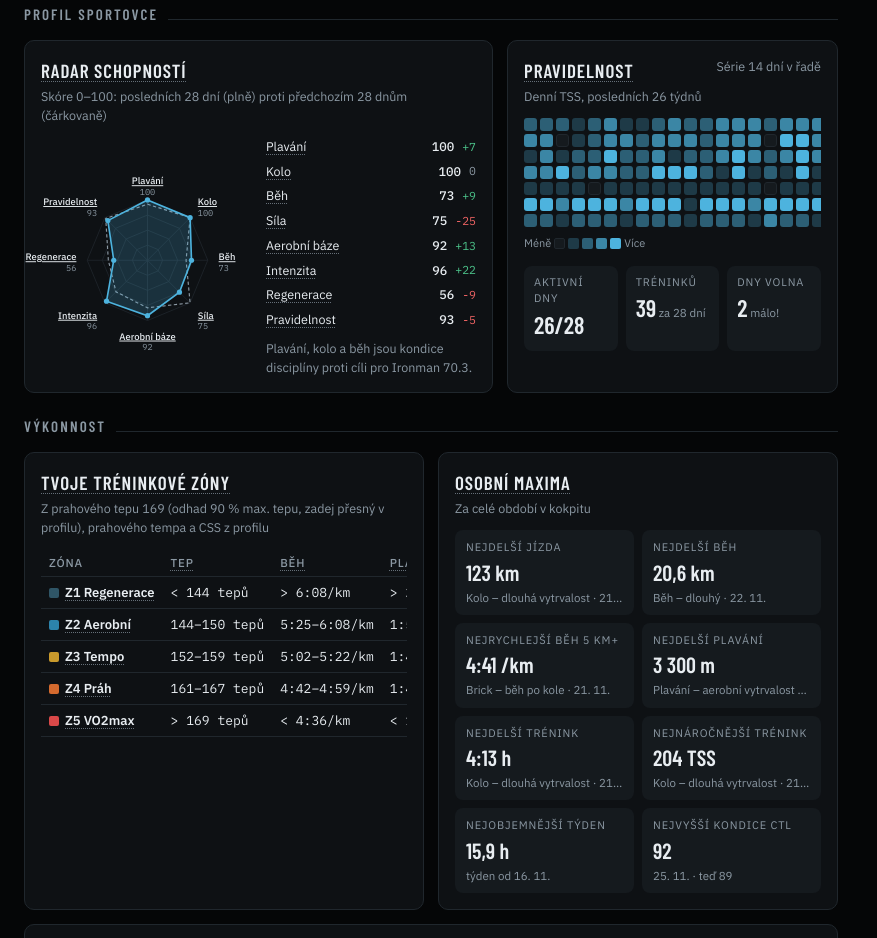
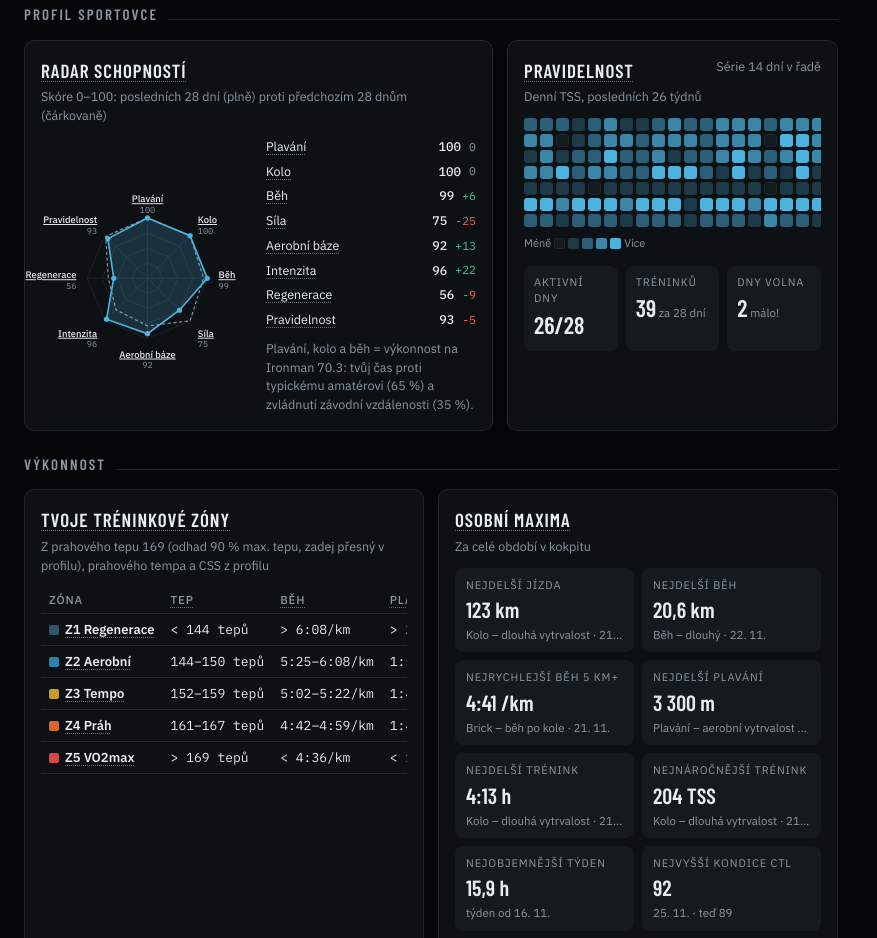
Before and after one commit to deneal279/Tren-r-, a plain HTML site: page index.html in a window 1280 px wide. Shown: the part 4665-5603 px from the top of the page, without its empty margins (0-877 px from the left). Drawn offline with nearby package versions, Linux system fonts and the light colour scheme.

Commit message:
Radar disciplín podle skutečné výkonnosti místo objemu tréninku
Co-Authored-By: Claude Opus 5.5 <noreply@anthropic.com>
Claude-Session: https://claude.ai/code/session_0145NLWM2KQdB6hWEvYTr732

```diff
--- a/index.html
+++ b/index.html
@@ -745,9 +745,7 @@ function radarScores(days, offset) {
   const active = win.filter(d => d.n > 0).length;
   const weeksHit = [0,1,2,3].filter(k => win.slice(k * 7, k * 7 + 7).reduce((a, d) => a + d.mins, 0) / 60 >= P.weeklyHours * 0.75).length;
   return [
-    ["Plavání", clamp(100 * last.sctl.swim / (target * share.swim), 0, 100)],
-    ["Kolo", clamp(100 * last.sctl.bike / (target * share.bike), 0, 100)],
-    ["Běh", clamp(100 * last.sctl.run / (target * share.run), 0, 100)],
+    ...(() => { const ab = abilityScores(offset ? addDays(TODAY, -offset) : TODAY); return [["Plavání", ab[0].score], ["Kolo", ab[1].score], ["Běh", ab[2].score]]; })(),
     ["Síla", clamp(100 * strWeek / Math.max(1, P.strengthGoal), 0, 100)],
     ["Aerobní báze", clamp(100 * (lowMin / 60) / (0.8 * P.weeklyHours * 4), 0, 100)],
     ["Intenzita", clamp(100 * (highMin / 4) / 75, 0, 100)],
@@ -792,7 +790,10 @@ function insights(m) {
     else if (m.polar.low >= 0.75 && m.polar.high < 0.05) add("info", "Chybí intenzivní trénink", `${r0(m.polar.low * 100)} % času v Z1–2, jen ${r0(m.polar.high * 100)} % v Z4–5. Základ je dobrý, ale pro rychlost přidej 1 intervalový trénink týdně (cíl 10–20 % v Z4–5).`, "Zóny", "Skoro netrénuji v Z4–5. Jaký intervalový trénink mám přidat?");
     else if (m.polar.low >= 0.75) add("good", "Polarizovaná intenzita", `${r0(m.polar.low * 100)} % v Z1–2, ${r0(m.polar.high * 100)} % v Z4–5. Tak trénují elitní vytrvalci.`, "Zóny");
   }
-  const rd = m.radar; if (rd) { const tri = rd.slice(0, 3).sort((a, b) => a[1] - b[1])[0]; if (tri[1] < 70) add("info", `Slabina: ${tri[0].toLowerCase()}`, `Skóre ${tri[1]}/100 vůči cíli pro ${RACE[P.raceType].label}. Přidej 1 trénink týdně v této disciplíně.`, "Radar", `Moje nejslabší disciplína je ${tri[0].toLowerCase()}. Jak ji zlepšit?`); }
+  const rd = m.radar; if (rd) { const ab = abilityScores(TODAY), k = [0, 1, 2].sort((a, b) => ab[a].score - ab[b].score)[0], w = ab[k], nm = ["plavání", "kolo", "běh po kole"][k];
+    if (w.score < 90 && w.cur) add("info", `Největší rezerva: ${nm}`, `Výkonnost ${w.score}/100. Tvůj čas ${fmtT(w.cur)} proti ~${fmtT(w.bench)} typického amatéra na ${RACE[P.raceType].label}. Tady ušetříš nejvíc minut, víc v sekci Závodní potenciál.`, "Radar", `Moje největší rezerva je ${nm}. Jak ho do závodu nejvíc zrychlit?`);
+    const sw = S.acts.filter(a => a.sport === "swim" && diffDays(a.date, TODAY) < 28).length;
+    if (ab[0].score >= 85 && sw < 3 && S.source !== "demo") add("good", "Plavání ti jde", `Výkonnost ${ab[0].score}/100: závodní vzdálenost zvládáš s rezervou. Na udržení techniky a citu pro vodu stačí 1–2 plavání týdně.`, "Plavání"); }
   const str = rd?.[3]?.[1]; if (str != null && str < 75) add("warn", "Málo posilovny", `Posilovna ${r1(str / 100 * P.strengthGoal).toLocaleString("cs-CZ")}× týdně, cíl ${P.strengthGoal}×. Síla chrání před zraněním a zlepšuje ekonomiku běhu.`, "Síla", "Navrhni mi silový trénink pro triatlonistu 2× týdně.");
   else if (str != null) add("good", "Posilovna pravidelně", `Plníš cíl ${P.strengthGoal}× týdně. V posledních 3 týdnech před závodem sniž na 1× údržbu.`, "Síla");
   if (m.monotony > 2) add("warn", "Monotónní trénink", `Monotonie ${m.monotony.toFixed(1)} (nad 2,0 roste riziko přetrénování). Střídej těžké a lehké dny výrazněji.`, "Monotonie");
@@ -982,7 +983,7 @@ function drawRadar() {
   s += now.map((d, i) => { const p = pt(i, Math.max(2, d[1])); return `<circle class="r-dot" cx="${p[0].toFixed(1)}" cy="${p[1].toFixed(1)}" r="3.2"/>`; }).join("");
   s += now.map((d, i) => { const p = pt(i, 118), a = -Math.PI / 2 + i * 2 * Math.PI / N, c = Math.cos(a), anc = Math.abs(c) < 0.3 ? "middle" : c > 0 ? "start" : "end"; const dy = Math.sin(a) > 0.7 ? 10 : Math.sin(a) < -0.7 ? -6 : 0; return `<text class="r-lab" data-tip="${TK(d[0])}" x="${p[0].toFixed(1)}" y="${(p[1] + dy).toFixed(1)}" text-anchor="${anc}">${d[0]}</text><text class="r-val" x="${p[0].toFixed(1)}" y="${(p[1] + dy + 13).toFixed(1)}" text-anchor="${anc}">${d[1]}</text>`; }).join("");
   el.innerHTML = `<svg viewBox="0 0 ${W} ${H}" width="${W}" height="${H}" style="max-width:100%;height:auto;margin:0 auto" role="img" aria-label="Radar schopností">${s}</svg>`;
-  $("#rlist").innerHTML = now.map((d, i) => { const dv = prev ? d[1] - prev[i][1] : 0; return `<div><span data-tip="${TK(d[0])}">${d[0]}</span><b>${d[1]}</b><em class="${dv > 1 ? "up" : dv < -1 ? "down" : "flat"}">${dv > 0 ? "+" : ""}${dv}</em></div>`; }).join("") + `<div class="note" style="display:block;margin-top:4px">Plavání, kolo a běh jsou kondice disciplíny proti cíli pro ${RACE[S.profile.raceType].label}.</div>`;
+  $("#rlist").innerHTML = now.map((d, i) => { const dv = prev ? d[1] - prev[i][1] : 0; return `<div><span data-tip="${TK(d[0])}">${d[0]}</span><b>${d[1]}</b><em class="${dv > 1 ? "up" : dv < -1 ? "down" : "flat"}">${dv > 0 ? "+" : ""}${dv}</em></div>`; }).join("") + `<div class="note" style="display:block;margin-top:4px">Plavání, kolo a běh = výkonnost na ${RACE[S.profile.raceType].label}: tvůj čas proti typickému amatérovi (65 %) a zvládnutí závodní vzdálenosti (35 %).</div>`;
 }
 
 function renderHeat(m) {
@@ -1545,9 +1546,20 @@ function initProfile() {
 function parseT(s) { s = String(s || "").trim().replace(",", "."); if (!s) return null; const p = s.split(":").map(Number); if (p.some(x => !Number.isFinite(x))) return null;
   if (p.length === 3) return p[0] * 60 + p[1] + p[2] / 60; if (p.length === 2) return p[0] <= 5 ? p[0] * 60 + p[1] : p[0] + p[1] / 60; return p[0]; }
 function fmtT(min) { const s = Math.round(min * 60), h = Math.floor(s / 3600), m = Math.floor(s % 3600 / 60), x = s % 60; return h ? `${h}:${pad(m)}:${pad(x)}` : `${m}:${pad(x)}`; }
-function racePotential() {
-  const P = S.profile, R = RACE[P.raceType] || RACE.olympic, [dS, dB, dR] = R.dist, A = S.acts;
-  const recent = a => diffDays(a.date, TODAY) <= 180;
+const BENCH = { sprint: [17, 40, 27], olympic: [32, 80, 55], "70.3": [42, 190, 130], ironman: [85, 390, 285] };
+function abilityScores(until) {
+  const P = S.profile, R = RACE[P.raceType] || RACE.olympic, X = racePotential(until), b = BENCH[P.raceType] || BENCH.olympic;
+  const A = S.acts.filter(a => a.date <= until && diffDays(a.date, until) <= 120), sp = ["swim", "bike", "run"];
+  return [0, 1, 2].map(i => {
+    const longest = Math.max(0, ...A.filter(a => a.sport === sp[i]).map(a => i === 1 ? Math.max(a.dist || 0, a.trainer ? a.dur / 60 * 25 : 0) : a.dist || 0));
+    const cur = X.cur[i], pace = cur ? Math.min(1, b[i] / cur) : 0.5, dist = Math.min(1, longest / R.dist[i]);
+    return { score: r0(100 * (0.65 * pace + 0.35 * dist)), cur, bench: b[i], longest };
+  });
+}
+function racePotential(until) {
+  until = until || TODAY;
+  const P = S.profile, R = RACE[P.raceType] || RACE.olympic, [dS, dB, dR] = R.dist, A = S.acts.filter(a => a.date <= until);
+  const recent = a => diffDays(a.date, until) <= 180;
   const swims = A.filter(a => a.sport === "swim" && a.dist >= Math.min(0.75, dS * 0.6) && recent(a));
   const bestSwim = swims.reduce((b, a) => !b || a.dur / a.dist < b.dur / b.dist ? a : b, null);
   const dataSwim = bestSwim ? bestSwim.dur / bestSwim.dist * dS * 1.04 : null;
@@ -1633,9 +1645,9 @@ const GLOSS = {
   z4: { t: "Z4 Práh", d: "Kolem anaerobního prahu, udržíš to cca 20–60 min. Intervaly zvyšují prahovou rychlost.", dir: "mid" },
   z5: { t: "Z5 VO2max", d: "Velmi těžce, jen krátké intervaly 2–5 min. Zvyšuje maximální aerobní výkon.", dir: "mid" },
   radar: { t: "Radar schopností", d: "8 oblastí na škále 0–100. Plná plocha = posledních 28 dní, čárkovaně = předchozích 28 dní. Číslo vpravo je změna.", dir: "up", dirText: "Větší a vyrovnanější plocha = lepší připravenost. Najeď na jednotlivé osy." },
-  rSwim: { t: "Plavání (radar)", d: "Kondice v plavání (CTL jen z plavání) vůči tomu, co je potřeba na tvůj typ závodu (asi 20 % celkové zátěže).", dir: "up", r: "100 = kondice odpovídá cíli" },
-  rBike: { t: "Kolo (radar)", d: "Kondice na kole (CTL jen z kola) vůči cíli pro tvůj závod (asi 45 % celkové zátěže).", dir: "up", r: "100 = kondice odpovídá cíli" },
-  rRun: { t: "Běh (radar)", d: "Kondice v běhu (CTL jen z běhu) vůči cíli pro tvůj závod (asi 35 % celkové zátěže).", dir: "up", r: "100 = kondice odpovídá cíli" },
+  rSwim: { t: "Plavání (radar)", d: "Výkonnost v plavání na tvůj závod: 65 % tvůj čas proti typickému amatérovi (olympijský ~32 min), 35 % jestli zvládáš závodní vzdálenost (nejdelší plavání za 4 měsíce). Neměří, kolik plaveš.", dir: "up", r: "100 = čas na úrovni typického amatéra a vzdálenost s rezervou", now: () => { const a = abilityScores(TODAY)[0]; return a.cur ? [`${a.score}/100 · čas ${fmtT(a.cur)} vs ~${fmtT(a.bench)} · nejdelší ${cz(a.longest)} km`, a.score >= 85 ? "good" : "warn"] : null; } },
+  rBike: { t: "Kolo (radar)", d: "Výkonnost na kole na tvůj závod: 65 % tvůj čas proti typickému amatérovi (olympijský 40 km ~1:20), 35 % nejdelší jízda za 4 měsíce vůči závodní vzdálenosti.", dir: "up", r: "100 = čas na úrovni typického amatéra a vzdálenost s rezervou", now: () => { const a = abilityScores(TODAY)[1]; return a.cur ? [`${a.score}/100 · čas ${fmtT(a.cur)} vs ~${fmtT(a.bench)}`, a.score >= 85 ? "good" : "warn"] : null; } },
+  rRun: { t: "Běh (radar)", d: "Výkonnost v běhu po kole: 65 % tvůj čas proti typickému amatérovi (olympijský 10 km po kole ~55 min), 35 % nejdelší běh za 4 měsíce vůči závodní vzdálenosti.", dir: "up", r: "100 = čas na úrovni typického amatéra a vzdálenost s rezervou", now: () => { const a = abilityScores(TODAY)[2]; return a.cur ? [`${a.score}/100 · čas ${fmtT(a.cur)} vs ~${fmtT(a.bench)}`, a.score >= 85 ? "good" : "warn"] : null; } },
   rStr: { t: "Síla (radar)", d: "Kolikrát týdně chodíš do posilovny vůči cíli z profilu.", dir: "up", r: "100 = plníš cíl" },
   rBase: { t: "Aerobní báze (radar)", d: "Hodiny v Z1–2 za 28 dní vůči 80 % tvého týdenního cíle.", dir: "up" },
   rInt: { t: "Intenzita (radar)", d: "Minuty v Z4–5 týdně vůči doporučeným ~75 minutám.", dir: "up", dirText: "Vyšší = víc rychlostního tréninku. Nízké skóre = chybí intervaly." },
```
